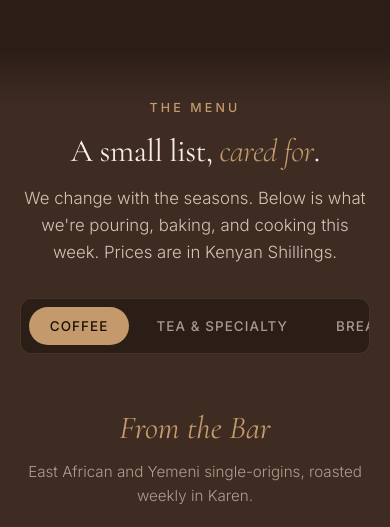
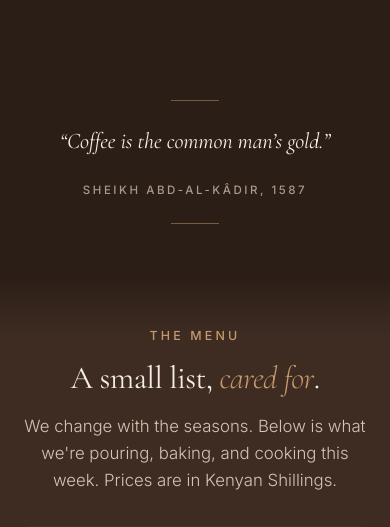
Before and after one commit to layali-design/Layali-website, a plain HTML site: page index.html in a window 390 px wide. Shown: the part 1918-2445 px from the top of the page. Drawn offline with nearby package versions, Linux system fonts and the light colour scheme.

Commit message:
Add minimalist quote section between Story and Menu
Editorial pause between major sections: a single italic line in the
display face, framed by two thin bronze rules. Centered, uppercase
attribution. Hooks into the existing scroll-reveal observer for the
same fade-up motion as other sections. Mobile padding and rule width
trimmed at 768px.

Co-Authored-By: Claude Opus 4.7 <noreply@anthropic.com>

```diff
--- a/index.html
+++ b/index.html
@@ -182,6 +182,18 @@
           </div>
         </div>
       </div>
+    </div>
+  </section>
+
+  <!-- QUOTE -->
+  <section class="quote" aria-label="Quote">
+    <div class="quote-inner">
+      <span class="quote-rule" aria-hidden="true"></span>
+      <blockquote class="quote-text">
+        &ldquo;Coffee is the common man&rsquo;s gold.&rdquo;
+      </blockquote>
+      <cite class="quote-attr">Sheikh Abd-al-K&acirc;dir, 1587</cite>
+      <span class="quote-rule" aria-hidden="true"></span>
     </div>
   </section>
 
--- a/script.js
+++ b/script.js
@@ -81,7 +81,7 @@ document.querySelectorAll(
   ".visit-info, .visit-form-wrap, .feature-text, .feature-visual, " +
   ".story-pillars, .visit-map, .footer-brand, .footer-cols, " +
   ".brandstrip-text, .brandstrip-image, " +
-  ".signatures-header, .sig-card"
+  ".signatures-header, .sig-card, .quote-inner"
 ).forEach(el => observer.observe(el));
 
 // Gallery cells - stagger via inline delay assigned once
--- a/styles.css
+++ b/styles.css
@@ -690,6 +690,54 @@ a { color: inherit; text-decoration: none; transition: color 0.3s ease; }
   font-size: 0.92rem;
   color: var(--ink-mute);
   line-height: 1.5;
+}
+
+/* ============================================
+   QUOTE - editorial pause between sections
+   ============================================ */
+.quote {
+  max-width: var(--section-max);
+  margin: 0 auto;
+  padding: 5rem var(--pad);
+  text-align: center;
+}
+.quote-inner {
+  max-width: 640px;
+  margin: 0 auto;
+  display: flex;
+  flex-direction: column;
+  align-items: center;
+  gap: 2rem;
+}
+.quote-rule {
+  display: block;
+  width: 64px;
+  height: 1px;
+  background: var(--bronze);
+  opacity: 0.5;
+}
+.quote-text {
+  font-family: var(--font-display);
+  font-style: italic;
+  font-weight: 400;
+  font-size: clamp(1.4rem, 3vw, 2rem);
+  line-height: 1.4;
+  color: var(--cream);
+  letter-spacing: -0.005em;
+}
+.quote-attr {
+  font-family: var(--font-body);
+  font-style: normal;
+  font-size: 0.72rem;
+  letter-spacing: 0.22em;
+  text-transform: uppercase;
+  color: var(--ink-mute);
+  font-weight: 500;
+}
+@media (max-width: 768px) {
+  .quote { padding: 3.25rem var(--pad); }
+  .quote-inner { gap: 1.5rem; }
+  .quote-rule { width: 48px; }
 }
 
 /* ============================================
@@ -1855,7 +1903,7 @@ a { color: inherit; text-decoration: none; transition: color 0.3s ease; }
 .visit-info, .visit-form-wrap, .feature-text, .feature-visual,
 .story-pillars, .visit-map, .footer-brand, .footer-cols,
 .brandstrip-text, .brandstrip-image,
-.signatures-header, .sig-card {
+.signatures-header, .sig-card, .quote-inner {
   opacity: 0;
   transform: translateY(28px);
   transition: opacity 0.9s cubic-bezier(0.2, 0.8, 0.2, 1),
```
